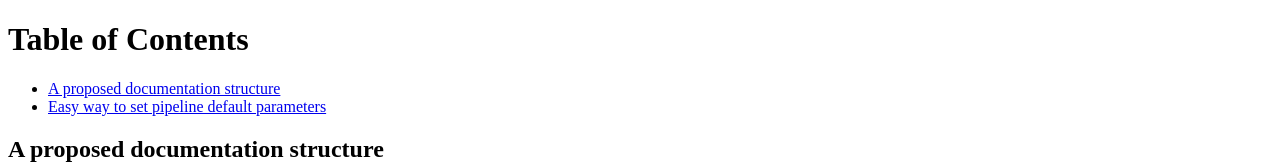
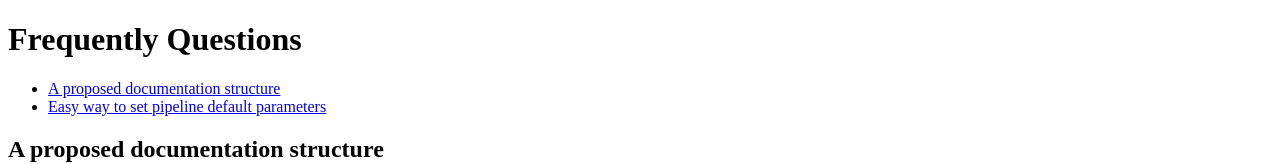
Before and after one commit to veredkl/pipe, a plain HTML site: page index.html in a window 1280 px wide. Shown: the top 164 px of the page. Drawn offline with Linux system fonts and the light colour scheme.

Commit message:
Update index.html

```diff
--- a/index.html
+++ b/index.html
@@ -4,7 +4,7 @@
     <title>Frequently Questions</title>
 </head>
 <body>
-    <h1>Table of Contents</h1>
+    <h1>Frequently Questions</h1>
     <ul>
         <li><a href="#iframe1">A proposed documentation structure</a></li>
         <li><a href="#iframe2">Easy way to set pipeline default parameters</a></li>
```
